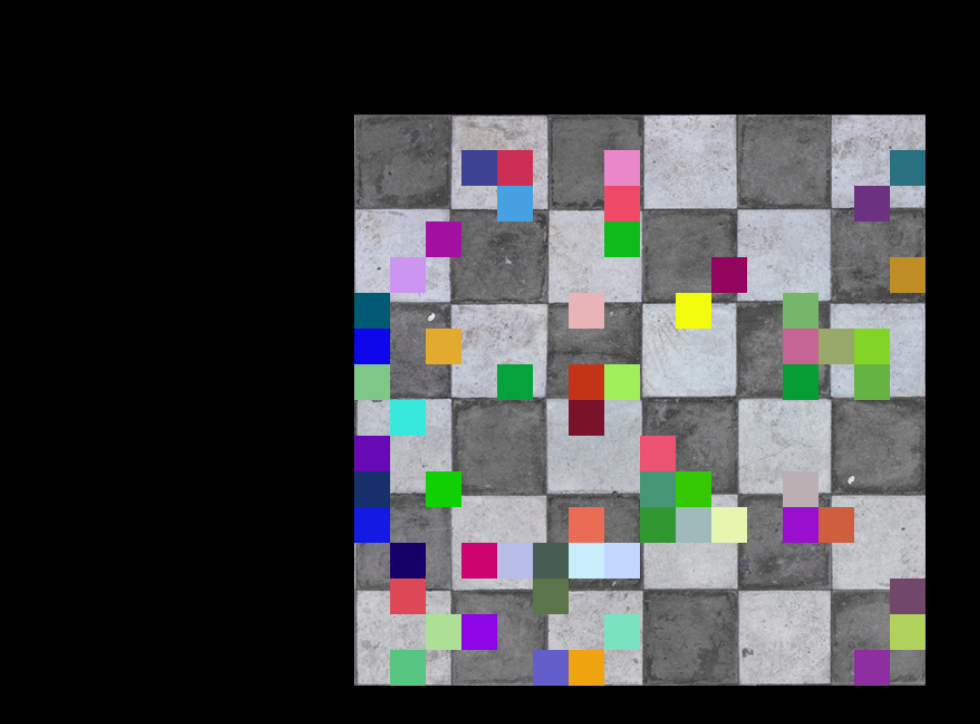
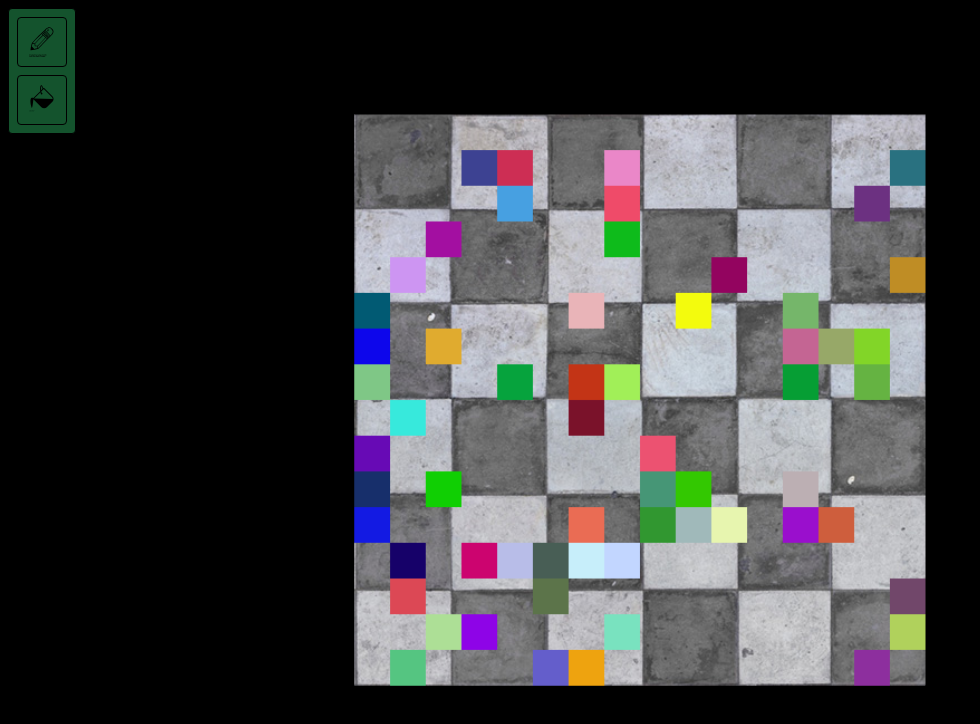
Before and after one commit to sheflywithwings/check-land, a React (Vite) app: page / in a window 1280 px wide. Shown: the top 724 px of the page, without its empty margins (0-980 px from the left). Built offline with nearby package versions, Linux system fonts and the light colour scheme.

Commit message:
show tool list on scene

```diff
--- a/src/App.jsx
+++ b/src/App.jsx
@@ -4,8 +4,8 @@ import { ToolList } from './components/ToolList'
 function App() {
   return (
     <div className='w-full h-full'>
+      <Scene />
       <ToolList />
-      <Scene />
     </div>
   )
 }
--- a/src/components/ToolList.jsx
+++ b/src/components/ToolList.jsx
@@ -3,7 +3,7 @@ import FillSvg from '../assets/icons/fill.svg'
 
 export const ToolList = () => {
   return (
-    <div className='absolute flex flex-col p-2 gap-2 top-2 border border-black left-2 rounded'>
+    <div className='absolute flex flex-col p-2 gap-2 top-2 border border-black left-2 rounded bg-green-900'>
       <div className='p-2 border rounded border-black cursor-pointer'>
         <img className='w-8' src={PencilSvg}></img>
       </div>
```
